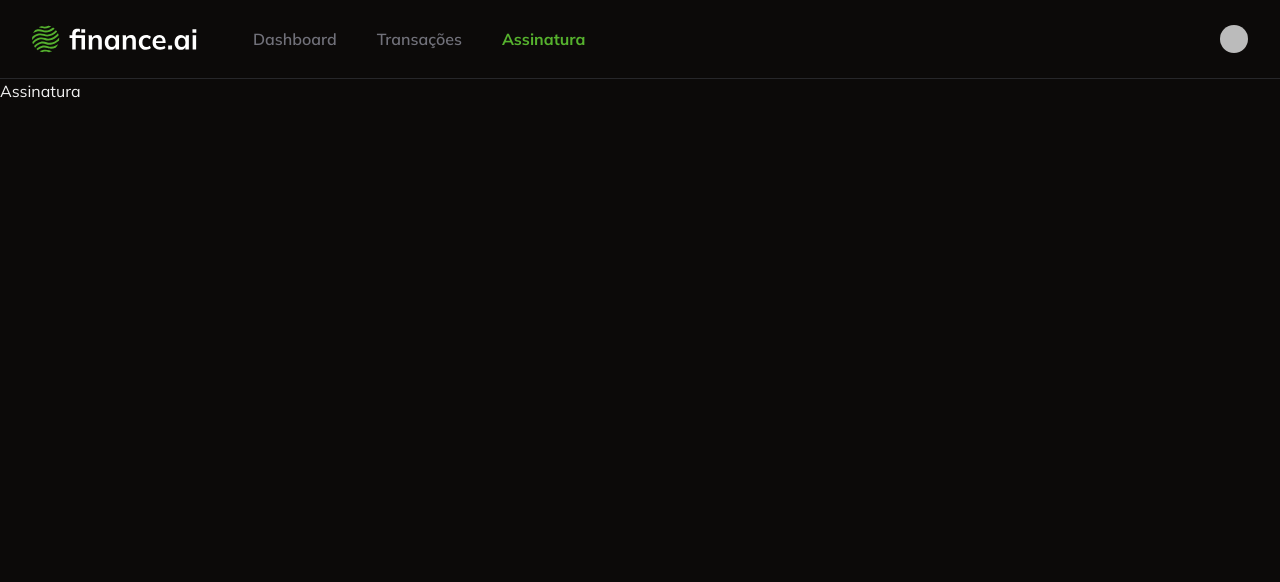
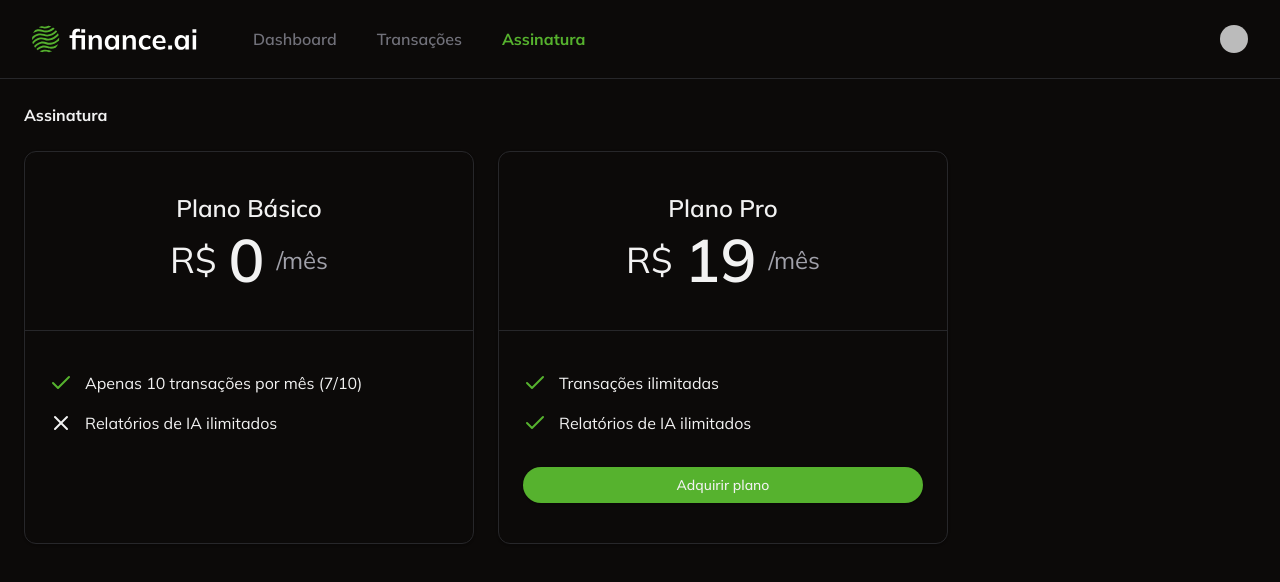
Before and after one commit to YuriSouzaDev/FSW-FInance-Ai, a Next.js app: page /subscription in a window 1280 px wide. Shown: the top 582 px of the page. Built offline with nearby package versions, Linux system fonts and the light colour scheme; no server answers; sample sign-in values are in the browser's storage; some icons are missing.

Commit message:
feat: ensure user is redirected to stripe checkout when acquiring plan

```diff
--- /dev/null
+++ b/app/(routes)/subscription/_actions/create-stripe-checkout/index.ts
@@ -0,0 +1,28 @@
+'use server';
+
+import { auth } from '@clerk/nextjs/server';
+import Stripe from 'stripe';
+
+export const createStripeCheckout = async () => {
+  const { userId } = await auth();
+  if (!userId) {
+    throw new Error('Unauthorized');
+  }
+
+  const stripe = new Stripe(process.env.STRIPE_SECRET_KEY as string, {
+    apiVersion: '2024-10-28.acacia',
+  });
+
+  const session = await stripe.checkout.sessions.create({
+    payment_method_types: ['card'],
+    mode: 'subscription',
+    success_url: 'http://localhost:3000',
+    cancel_url: 'http://localhost:3000',
+    subscription_data: {
+      metadata: { clerk_user_id: userId },
+    },
+    line_items: [{ price: process.env.STRIPE_PRO_PLAN_PRICE_ID, quantity: 1 }],
+  });
+
+  return { sessionId: session.id };
+};
--- /dev/null
+++ b/app/(routes)/subscription/_components/aquire-plan-button.tsx
@@ -0,0 +1,31 @@
+'use client';
+
+import { Button } from '@/app/_components/ui/button';
+import { loadStripe } from '@stripe/stripe-js';
+import { createStripeCheckout } from '../_actions/create-stripe-checkout';
+
+const AquirePlanButton = () => {
+  const handleAcquirePlanClick = async () => {
+    const { sessionId } = await createStripeCheckout();
+    if (!process.env.NEXT_PUBLIC_STRIPE_PUBLISHABLE_KEY) {
+      throw new Error('Stripe publishable key not found');
+    }
+    const stripe = await loadStripe(
+      process.env.NEXT_PUBLIC_STRIPE_PUBLISHABLE_KEY,
+    );
+    if (!stripe) {
+      throw new Error('Stripe not found');
+    }
+    await stripe.redirectToCheckout({ sessionId });
+  };
+  return (
+    <Button
+      className="rounded-full border-primary w-full text-sm font-medium"
+      onClick={handleAcquirePlanClick}
+    >
+      Adquirir plano
+    </Button>
+  );
+};
+
+export default AquirePlanButton;
--- a/app/(routes)/subscription/page.tsx
+++ b/app/(routes)/subscription/page.tsx
@@ -1,5 +1,8 @@
+import { Card, CardContent, CardHeader } from '@/app/_components/ui/card';
 import { auth } from '@clerk/nextjs/server';
+import { CheckIcon, XIcon } from 'lucide-react';
 import { redirect } from 'next/navigation';
+import AquirePlanButton from './_components/aquire-plan-button';
 
 const SubscriptionPage = async () => {
   const { userId } = await auth();
@@ -7,8 +10,57 @@
     redirect('/login');
   }
   return (
-    <div>
-      <h1>Assinatura</h1>
+    <div className="space-y-6 p-6">
+      <h1 className="text-2x font-bold">Assinatura</h1>
+
+      <div className="flex gap-6">
+        <Card className="w-[450px]">
+          <CardHeader className="border-b border-solid py-10">
+            <h2 className="text-2xl text-center font-semibold">Plano Básico</h2>
+            <div className="flex items-center gap-3 justify-center">
+              <span className="text-4xl">R$</span>
+              <span className="font-semibold text-6xl">0</span>
+              <span className="text-muted-foreground text-2xl">/mês</span>
+            </div>
+          </CardHeader>
+          <CardContent className="space-y-8 py-10">
+            <div className="space-y-4">
+              <div className="flex items-center gap-3">
+                <CheckIcon className="text-primary" />
+                <p>Apenas 10 transações por mês (7/10)</p>
+              </div>
+              <div className="flex items-center gap-3">
+                <XIcon />
+                <p>Relatórios de IA ilimitados</p>
+              </div>
+            </div>
+          </CardContent>
+        </Card>
+
+        <Card className="w-[450px]">
+          <CardHeader className="border-b border-solid py-10">
+            <h2 className="text-2xl text-center font-semibold">Plano Pro</h2>
+            <div className="flex items-center gap-3 justify-center">
+              <span className="text-4xl">R$</span>
+              <span className="font-semibold text-6xl">19</span>
+              <span className="text-muted-foreground text-2xl">/mês</span>
+            </div>
+          </CardHeader>
+          <CardContent className="space-y-8 py-10">
+            <div className="space-y-4">
+              <div className="flex items-center gap-3">
+                <CheckIcon className="text-primary" />
+                <p>Transações ilimitadas</p>
+              </div>
+              <div className="flex items-center gap-3">
+                <CheckIcon className="text-primary" />
+                <p>Relatórios de IA ilimitados</p>
+              </div>
+            </div>
+            <AquirePlanButton />
+          </CardContent>
+        </Card>
+      </div>
     </div>
   );
 };
--- a/package.json
+++ b/package.json
@@ -19,6 +19,7 @@
     "@radix-ui/react-scroll-area": "^1.2.0",
     "@radix-ui/react-select": "^2.1.2",
     "@radix-ui/react-slot": "^1.1.0",
+    "@stripe/stripe-js": "^4.9.0",
     "@tanstack/react-table": "^8.20.5",
     "class-variance-authority": "^0.7.0",
     "clsx": "^2.1.1",
@@ -30,6 +31,7 @@
     "react-hook-form": "^7.53.1",
     "react-number-format": "^5.4.2",
     "recharts": "^2.13.3",
+    "stripe": "^17.3.1",
     "tailwind-merge": "^2.5.4",
     "tailwindcss-animate": "^1.0.7",
     "zod": "^3.23.8"
```
Also changed, not shown: 1 other file (tests, documents, lock files or other folders).
